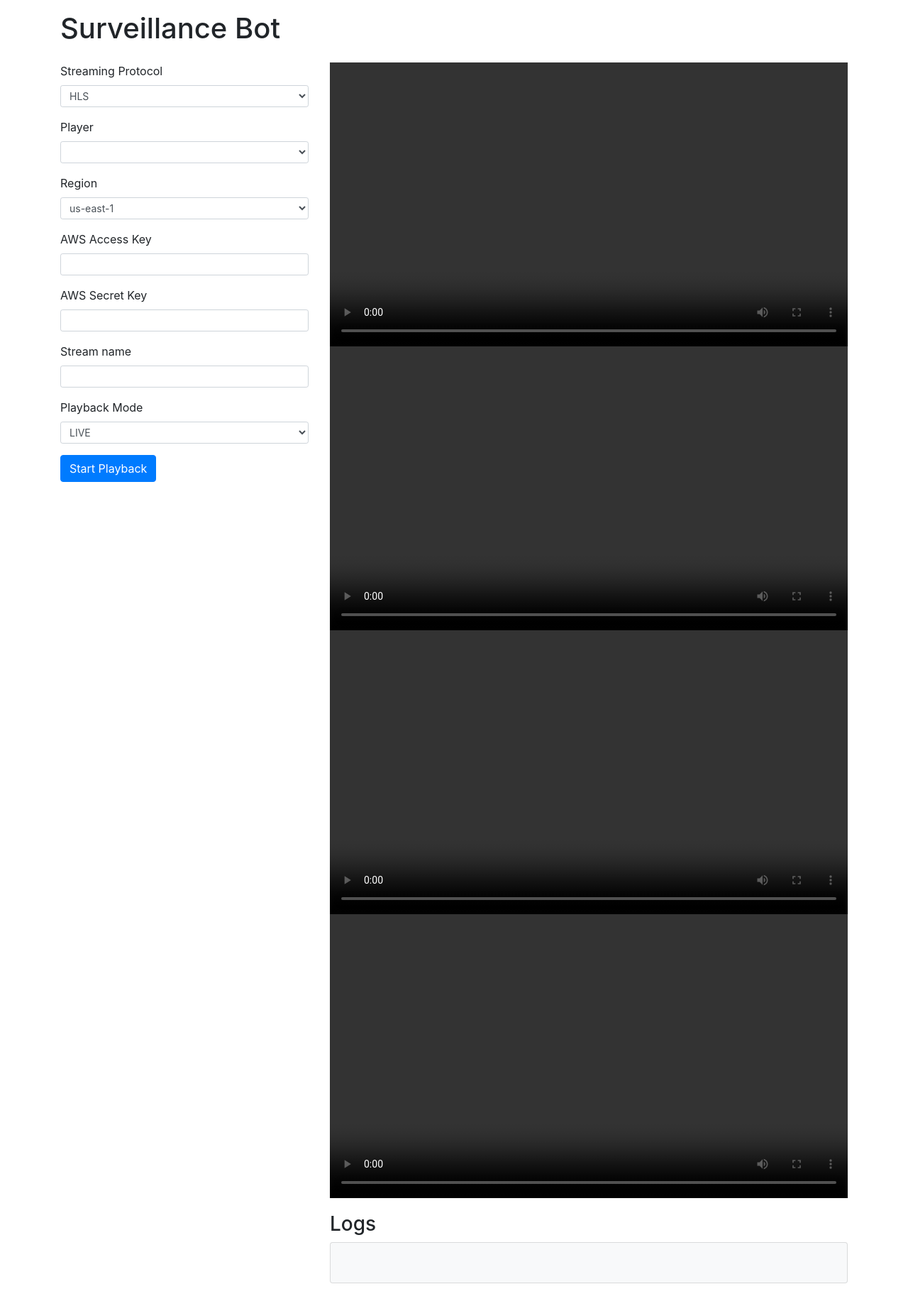
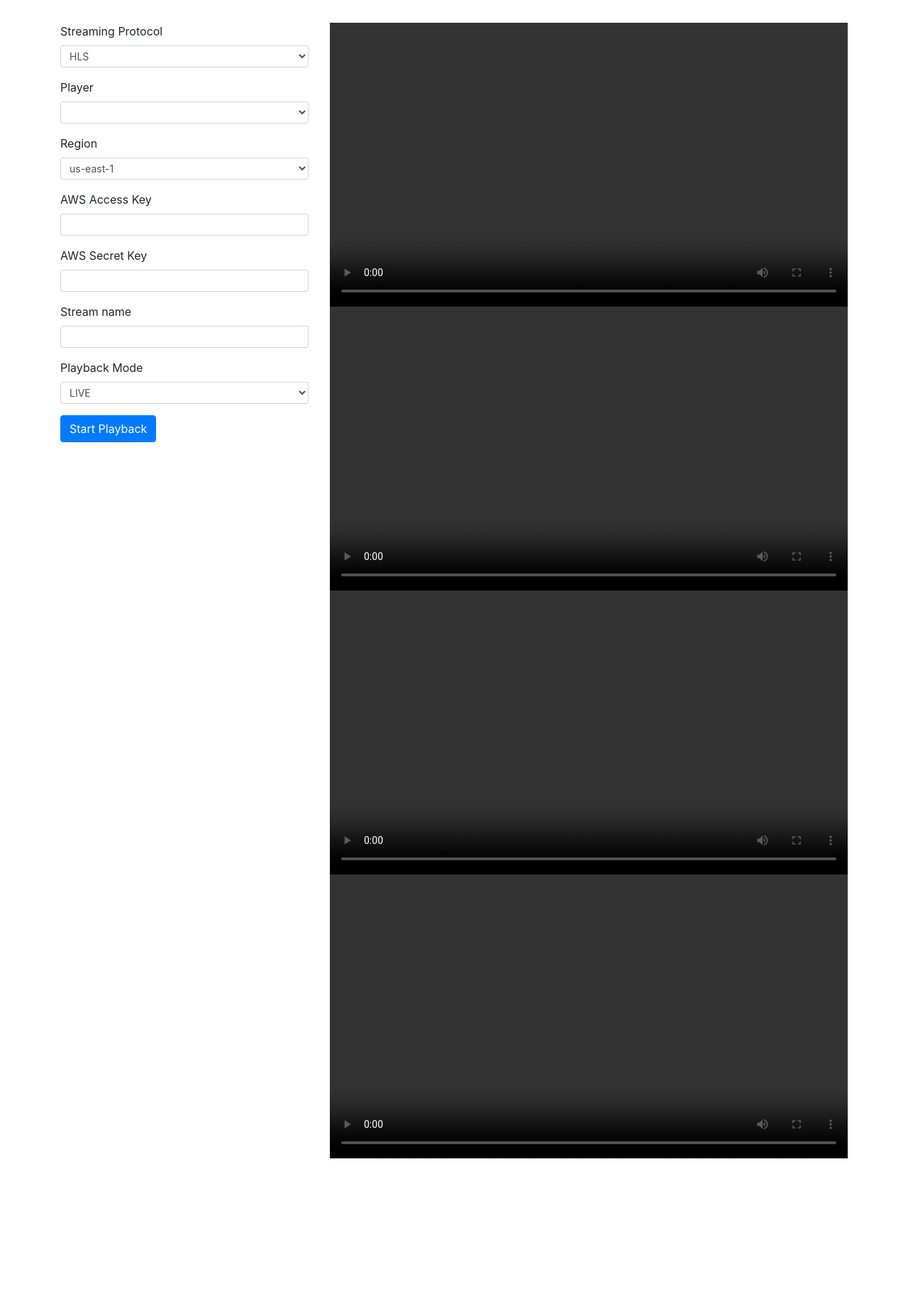
Before and after one commit to shefeekj/surveillance_bot_webapp, a Django app: template djangoProject/templates/index.html in a window 1280 px wide. Shown: the whole page at 71% size. After the commit the page ends 1632 px from the top, so only its background shows below. Run offline with Django 3.2, Linux system fonts and the light colour scheme; the template is opened without the code that fills it, so the values that code supplies are empty; some libraries are stand-ins or nearby versions.

Commit message:
Update index.html

```diff
--- a/djangoProject/templates/index.html
+++ b/djangoProject/templates/index.html
@@ -25,10 +25,6 @@
     <body>
         <div class="container mb-3">
             <div class="row mt-3 mb-3">
-                <div class="col-md-12">
-                    <h1>Surveillance Bot</h1>
-
-                </div>
             </div>
             <div class="row loader"></div>
             <div class="main">
@@ -113,10 +109,7 @@
                             <script src="https://cdn.dashjs.org/latest/dash.all.min.js"></script>
                         </div>
 
-                        <h3 style="margin-top: 20px;">Logs</h3>
-                        <div class="card bg-light mb-3">
-                            <pre id="logs" class="card-body text-monospace" style="font-family: monospace; white-space: pre-wrap;"></pre>
-                        </div>
+
                     </div>
                 </div>
             </div>
```
